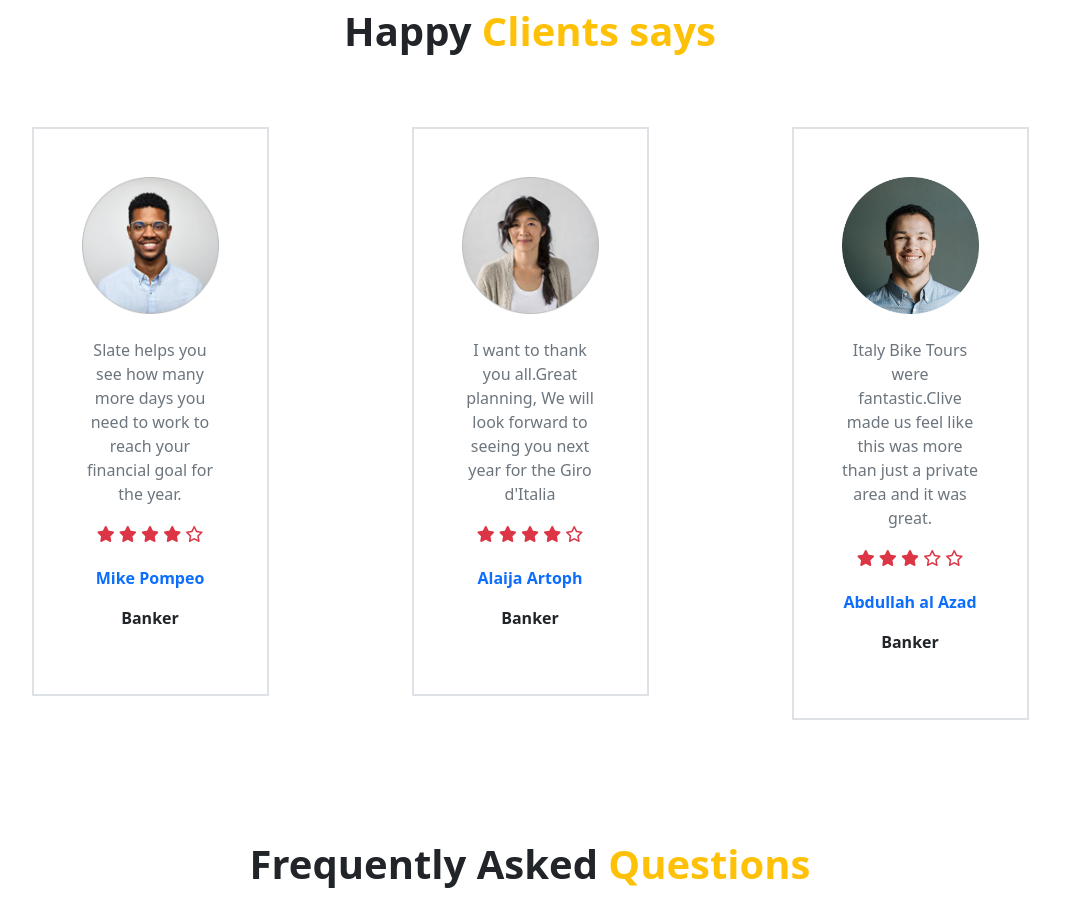
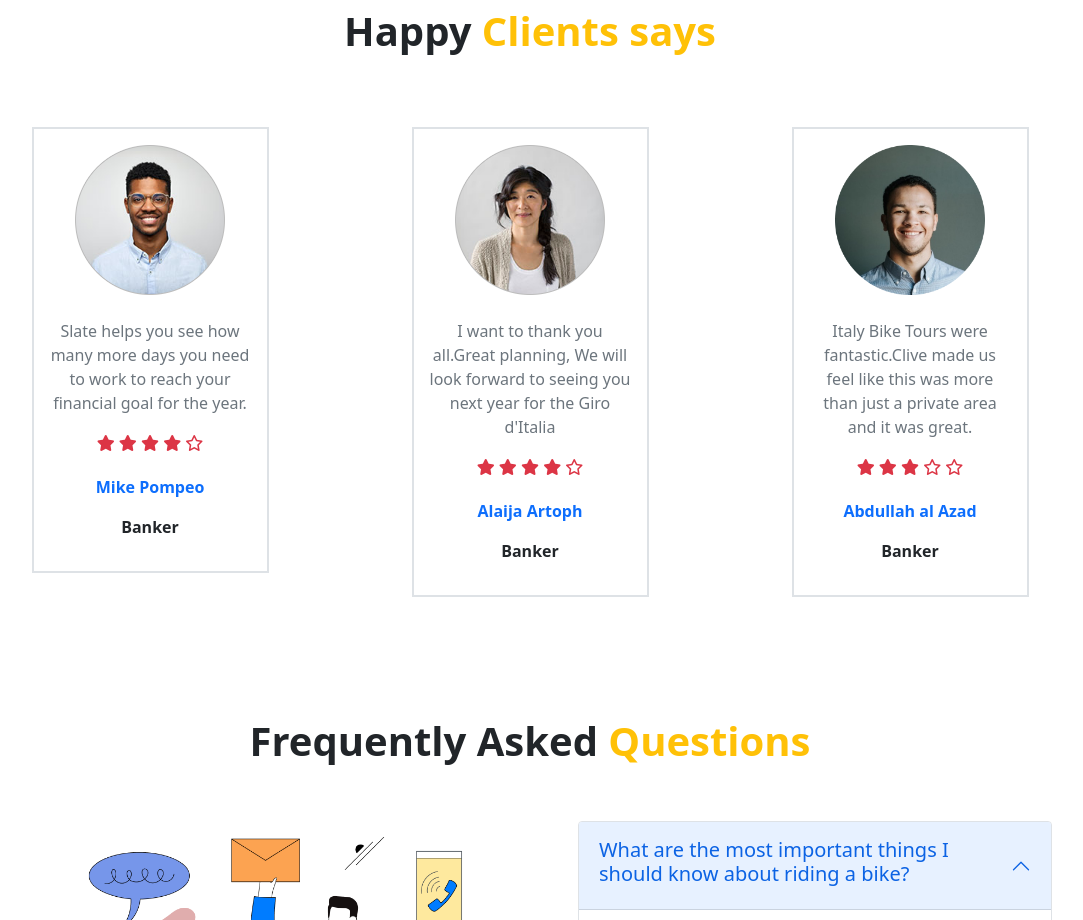
Before and after one commit to rejaulrasel/Honda-CBR, a plain HTML site: page index.html in a window 1280 px wide. Shown: the part 1074-1994 px from the top of the page, without its empty margins (110-1193 px from the left). Drawn offline with nearby package versions, Linux system fonts and the light colour scheme.

Commit message:
added icons

```diff
--- a/css/style.css
+++ b/css/style.css
@@ -14,7 +14,7 @@ body{
 }
 
 .grayscale-img {
-	filter: grayscale(100%);
+	filter: hue-rotate(100%);
 }
 .carousel-background{
 	background-image: linear-gradient(black,linen);
--- a/index.html
+++ b/index.html
@@ -14,7 +14,8 @@
 
   <!-- font awesome -->
 
-  <script src="https://kit.fontawesome.com/2bb09a7fe4.js" crossorigin="anonymous"></script>
+
+  <script src="https://kit.fontawesome.com/4020e55c45.js" crossorigin="anonymous"></script>
 
   <title>Honda-CBR</title>
 </head>
@@ -107,9 +108,9 @@
         <!-- 1st client part -->
 
         <div class="col-lg-3 col-12 p-4">
-          <div class="border border-2 p-5 mb-5">
-            <div class="text-center">
-              <img class="img-fluid mb-4" src="images/user-1.png" alt="man photo">
+          <div class="border border-2 mb-5">
+            <div class="text-center p-3">
+              <img width="150px" class="img-fluid mb-4" src="images/user-1.png" alt="man photo">
 
               <!-- clients body part -->
 
@@ -132,9 +133,9 @@
         <!-- 2nd client part -->
 
         <div class="col-lg-3 col-12 p-4">
-          <div class="border border-2 p-5 mb-5">
-            <div class="text-center">
-              <img class="img-fluid mb-4" src="images/user-2.png" alt="man photo">
+          <div class="border border-2 mb-5">
+            <div class="text-center p-3">
+              <img width="150px" class="img-fluid mb-4" src="images/user-2.png" alt="man photo">
 
               <!-- clients body part -->
 
@@ -154,9 +155,9 @@
         <!-- 3rd client part -->
 
         <div class="col-lg-3 col-12 p-4">
-          <div class="border border-2 p-5 mb-5">
-            <div class="text-center">
-              <img class="img-fluid mb-4" src="images/user-3.png" alt="man photo">
+          <div class="border border-2 mb-5">
+            <div class="text-center p-3">
+              <img width="150px" class="img-fluid mb-4" src="images/user-3.png" alt="man photo">
 
               <!-- clients body part -->
 
```
